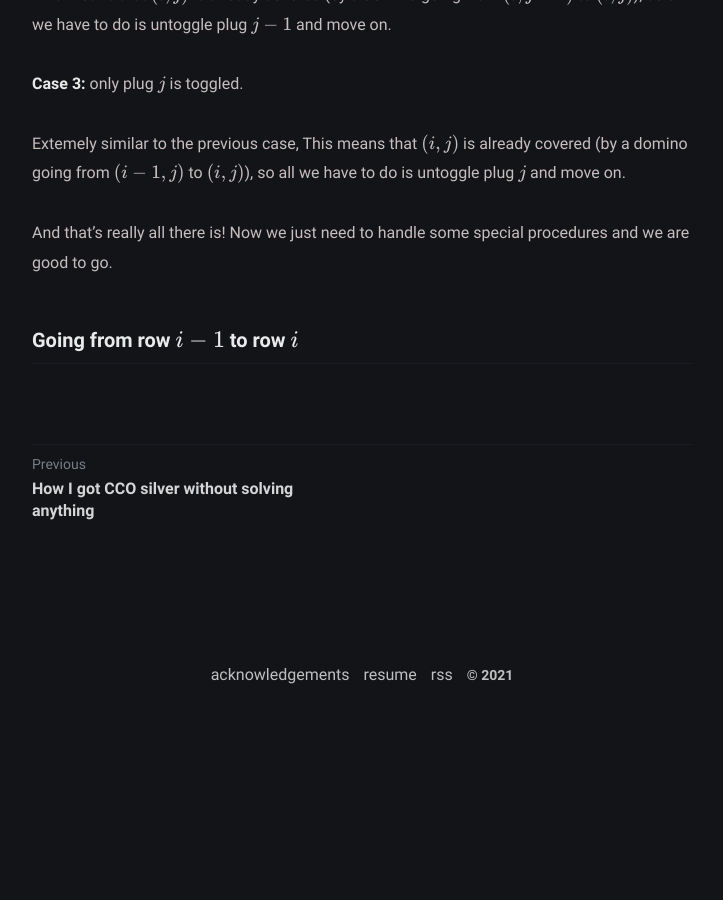
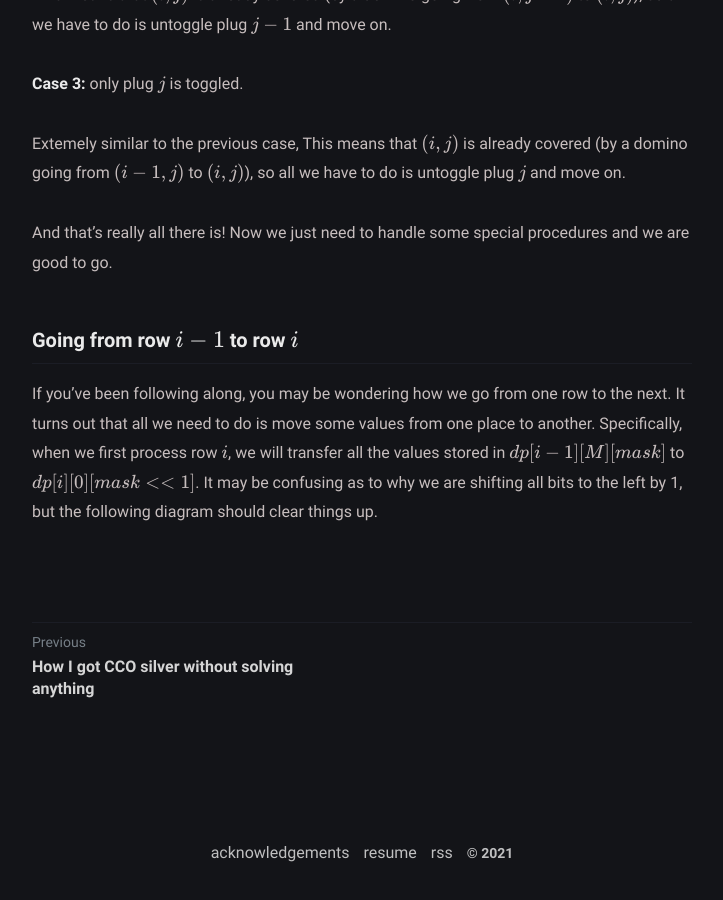
Before and after one commit to 4fecta/4fecta.ca, a Jekyll site: the page built from _posts/a-soft-introduction-to-plug-dp/2021-05-17-a-soft-introduction-to-plug-dp.md, in a window 1280 px wide and 900 px high, scrolled down 2521 px. Shown: the whole window, without its empty margins (278-1001 px from the left). Built offline with Jekyll 4.4.1, drawn with Linux system fonts in a browser that asks for light colours; formulas are drawn with MathJax 3; before the commit the page ends 3243 px from its top, so only the background shows below that.

Commit message:
Update 2021-05-17-a-soft-introduction-to-plug-dp.md

```diff
--- a/_posts/a-soft-introduction-to-plug-dp/2021-05-17-a-soft-introduction-to-plug-dp.md
+++ b/_posts/a-soft-introduction-to-plug-dp/2021-05-17-a-soft-introduction-to-plug-dp.md
@@ -55,3 +55,5 @@ Extemely similar to the previous case, This means that $$(i, j)$$ is already cov
 And that's really all there is! Now we just need to handle some special procedures and we are good to go.
 
 ### Going from row $$i-1$$ to row $$i$$
+
+If you've been following along, you may be wondering how we go from one row to the next. It turns out that all we need to do is move some values from one place to another. Specifically, when we first process row $$i$$, we will transfer all the values stored in $$dp[i - 1][M][mask]$$ to $$dp[i][0][mask << 1]$$. It may be confusing as to why we are shifting all bits to the left by 1, but the following diagram should clear things up.
```
